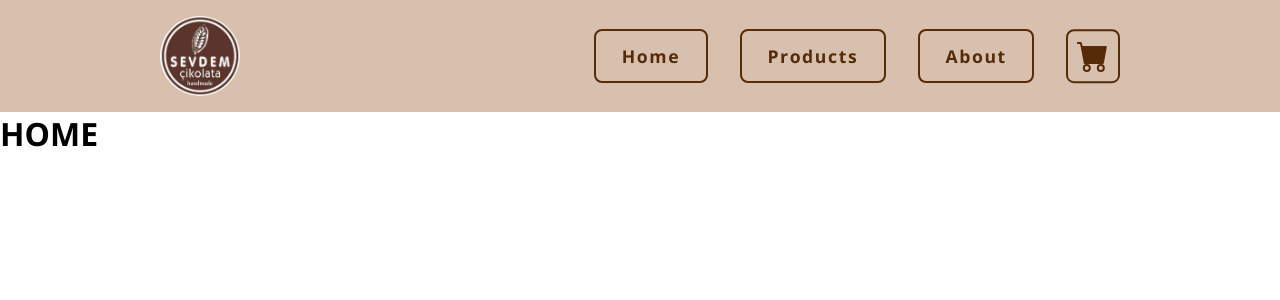
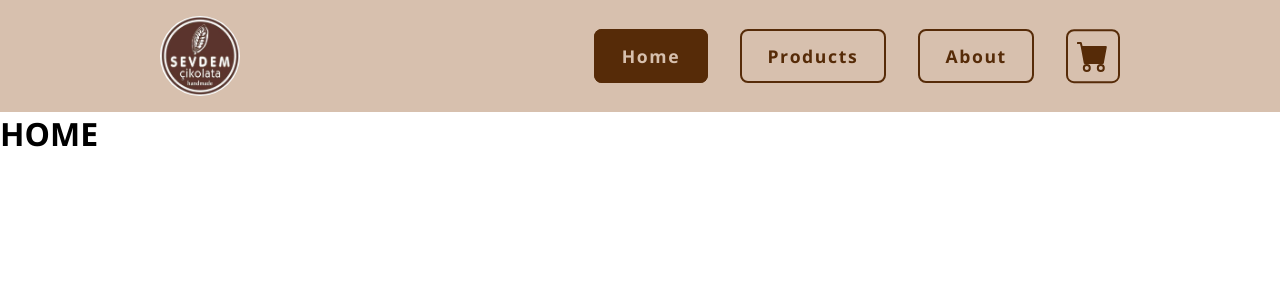
Before and after one commit to av-erencelik/shopping-cart, a React (Create React App) app: page / in a window 1280 px wide. Shown: the top 300 px of the page. Built offline with nearby package versions, Linux system fonts and the light colour scheme.

Commit message:
added active state for navlinks

```diff
--- a/src/components/Header.js
+++ b/src/components/Header.js
@@ -1,4 +1,4 @@
-import { Link } from "react-router-dom";
+import { NavLink } from "react-router-dom";
 import logo from "../img/logo.png";
 import ModalCart from "./Modal";
 
@@ -9,19 +9,43 @@ export default function Header() {
       <nav className="navigation">
         <ul>
           <li>
-            <Link to="/" className="link">
+            <NavLink
+              to="/"
+              className="link"
+              style={({ isActive }) => {
+                return isActive
+                  ? { color: "#d7c0ae", backgroundColor: "#562b08" }
+                  : {};
+              }}
+            >
               Home
-            </Link>
+            </NavLink>
           </li>
           <li>
-            <Link to="/products" className="link">
+            <NavLink
+              to="/products"
+              className="link"
+              style={({ isActive }) => {
+                return isActive
+                  ? { color: "#d7c0ae", backgroundColor: "#562b08" }
+                  : {};
+              }}
+            >
               Products
-            </Link>
+            </NavLink>
           </li>
           <li>
-            <Link to="/about" className="link">
+            <NavLink
+              to="/about"
+              className="link"
+              style={({ isActive }) => {
+                return isActive
+                  ? { color: "#d7c0ae", backgroundColor: "#562b08" }
+                  : {};
+              }}
+            >
               About
-            </Link>
+            </NavLink>
           </li>
           <ModalCart></ModalCart>
         </ul>
```
